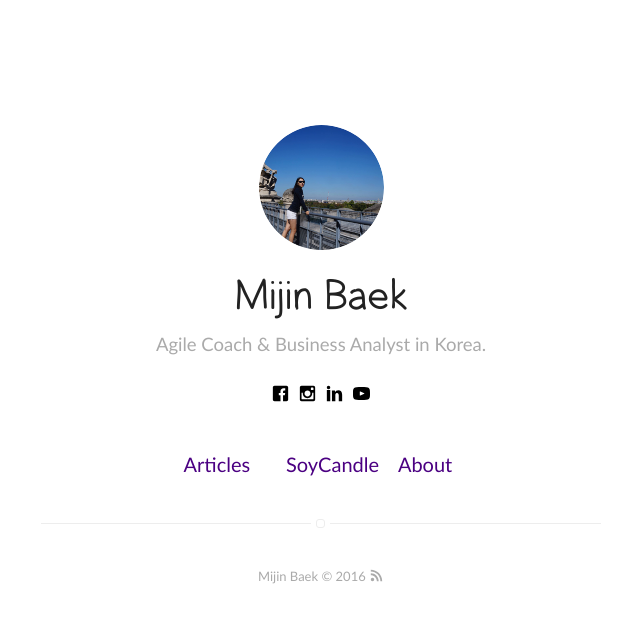
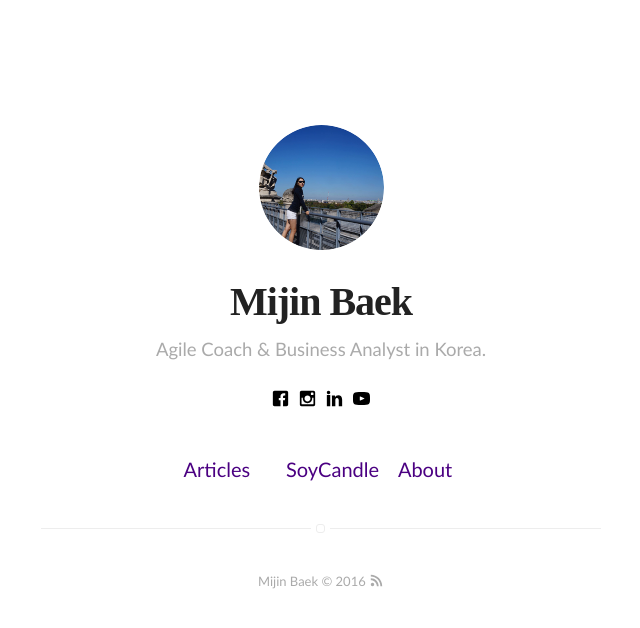
Before and after one commit to midaeng/maintest, a Jekyll site: the page built from index.html, in a window 1280 px wide. Shown: the top 628 px of the page, without its empty margins (319-959 px from the left). Built offline with Jekyll 4.4.1, drawn with Linux system fonts in a browser that asks for light colours; some web fonts are replaced.

Commit message:
Init maintest

```diff
--- a/_includes/main.css
+++ b/_includes/main.css
@@ -206,12 +206,13 @@
 /* Generated by Fontie - the magic webfont generator <http://fontie.flowyapps.com> */
 
 @font-face {
-  font-family: 'UnskinnyBop-Regular';
-  src: url(/assets/font/UnskinnyBop_gdi.eot);
-  src: url(/assets/font/UnskinnyBop_gdi.eot?#iefix) format('embedded-opentype'),
-    url(/assets/font/UnskinnyBop_gdi.woff) format('woff'),
-    url(/assets/font/UnskinnyBop_gdi.ttf) format('truetype'),
-    url(/assets/font/UnskinnyBop_gdi.svg#UnskinnyBop-Regular) format('svg');
+  font-family: "UnskinnyBop-Regular";
+  src: url('/assets/fonts/UnskinnyBop_gdi.eot');
+  src: url('/assets/fonts/UnskinnyBop_gdi.eot?#iefix') format('embedded-opentype'),
+    url('/assets/fonts/UnskinnyBop_gdi.woff') format('woff'),
+    url('/assets/fonts/UnskinnyBop_gdi.ttf') format('truetype'),
+    url('/assets/fonts/UnskinnyBop_gdi.svg#UnskinnyBop-Regular') format('svg');
+    src:local(※), url('/assets/fonts/NanumGothic.woff') format('woff');
   font-weight: 500;
   font-style: normal;
   font-stretch: normal;
```
Also changed, not shown: assets/styles/main.css (+7 -6 lines), assets/fonts/UnskinnyBop-Regular.css (renamed from assets/font/UnskinnyBop-Regular.css), assets/fonts/UnskinnyBop-Regular.html (renamed from assets/font/UnskinnyBop-Regular.html), assets/fonts/UnskinnyBop_gdi.ttf (renamed from assets/font/UnskinnyBop_gdi.ttf), assets/fonts/UnskinnyBop_gdi.woff (renamed from assets/font/UnskinnyBop_gdi.woff), assets/fonts/fontsmoothie.min.js (renamed from assets/font/fontsmoothie.min.js), 4 other files.
